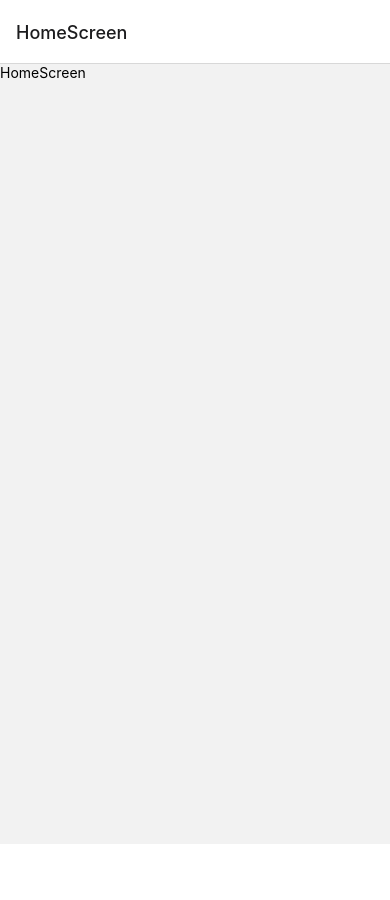
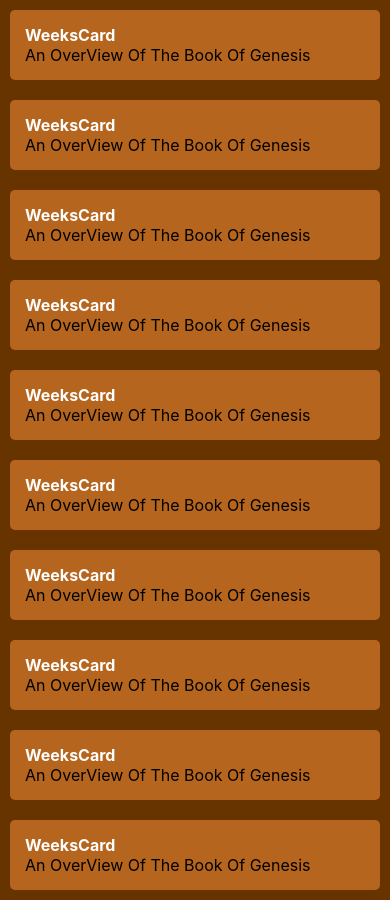
Before and after one commit to faleyecaleb/BibleApp, a React Native app in the folder bible-app/: screen /HomeScreen in a window 390 px wide. Before the commit the page ends 844 px from the top, so only its background shows below. Built offline with nearby package versions, Linux system fonts and the light colour scheme.

Commit message:
working on homescreen and a dummy details screen

```diff
--- a/bible-app/App.js
+++ b/bible-app/App.js
@@ -1,9 +1,9 @@
 import 'react-native-gesture-handler';
 import { NavigationContainer } from '@react-navigation/native';
 import { createStackNavigator } from '@react-navigation/stack';
-import { HomeScreen } from './src/screens/HomeScreen';
-import { StatusBar } from 'expo-status-bar';
+import HomeScreen from './src/screens/HomeScreen';
 import { StyleSheet, Text, View } from 'react-native';
+import Details from './src/screens/Details';
 
 
 const Stack = createStackNavigator();
@@ -12,8 +12,9 @@ const Stack = createStackNavigator();
 export default function App() {
   return (
     <NavigationContainer>
-      <Stack.Navigator initialRouteName='HomeScreen' screenOptions={false}>
+      <Stack.Navigator initialRouteName='HomeScreen' screenOptions={{headerShown: false}}>
         <Stack.Screen name='HomeScreen' component={HomeScreen} />
+        <Stack.Screen name='Details' component={Details} />
       </Stack.Navigator>
     </NavigationContainer>
   );
--- a/bible-app/package.json
+++ b/bible-app/package.json
@@ -17,10 +17,11 @@
     "react": "17.0.2",
     "react-dom": "17.0.2",
     "react-native": "0.68.2",
+    "react-native-gesture-handler": "~2.2.1",
+    "react-native-reanimated": "^2.8.0",
     "react-native-safe-area-context": "4.2.4",
     "react-native-screens": "~3.11.1",
-    "react-native-web": "0.17.7",
-    "react-native-gesture-handler": "~2.2.1"
+    "react-native-web": "0.17.7"
   },
   "devDependencies": {
     "@babel/core": "^7.12.9"
--- /dev/null
+++ b/bible-app/src/components/WeeksCard.js
@@ -0,0 +1,43 @@
+import { View, Text, StyleSheet, TouchableOpacity } from 'react-native'
+import React from 'react'
+import COLORS from '../theme/colors'
+
+const WeeksCard = () => {
+  return (
+    <View style={{flex: 1, paddingHorizontal: 10, backgroundColor: COLORS.gradientDark}}>
+      <TouchableOpacity>
+        <View style={style.cardText}>
+          <Text style={style.cardTextPrimary}>WeeksCard</Text>
+          <Text style={style.cardTextSecondary}>An OverView Of The Book Of Genesis</Text>
+        </View>
+      </TouchableOpacity>
+    </View>
+  )
+}
+
+const style = StyleSheet.create({
+  cardText: {
+    backgroundColor: COLORS.gradientLight,
+    marginVertical: 10,
+    color: COLORS.white,
+    paddingVertical: 15,
+    fontSize: 16,
+    borderRadius: 5,
+    paddingHorizontal: 15,
+    elevation: 5,
+  },
+
+  cardTextPrimary: {
+    color: COLORS.white,
+    fontSize: 16,
+    fontWeight: 'bold'
+  },
+
+  cardTextSecondary: {
+    color: COLORS.dark,
+    fontSize: 16,
+
+  }
+})
+
+export default WeeksCard
--- /dev/null
+++ b/bible-app/src/screens/Details.js
@@ -0,0 +1,13 @@
+import { View, Text, StatusBar } from 'react-native'
+import React from 'react'
+
+const Details = () => {
+  return (
+    <View>
+      <StatusBar hidden />
+      <Text>Details</Text>
+    </View>
+  )
+}
+
+export default Details
--- a/bible-app/src/screens/HomeScreen.js
+++ b/bible-app/src/screens/HomeScreen.js
@@ -1,14 +1,17 @@
-import { Text, View } from 'react-native'
-import React, { Component } from 'react'
+import { Text, View, SafeAreaView, FlatList } from 'react-native'
+import WeeksCard from '../components/WeeksCard'
 
-export class HomeScreen extends Component {
-  render() {
-    return (
+const dataList = ['Week One', 'Week Two', 'Week Three', 'Week Four', 'Week Five', 'Week Six', 'Week Seven', 'Week Eight', 'Week Nine', 'Week Ten']
+
+const HomeScreen = () => {
+  return(
+    <SafeAreaView>
       <View>
-        <Text>HomeScreen</Text>
+
       </View>
-    )
-  }
+      <FlatList data={dataList} renderItem={(data) => <WeeksCard />} />
+    </SafeAreaView>
+  )
 }
 
 export default HomeScreen
--- a/bible-app/src/theme/colors.js
+++ b/bible-app/src/theme/colors.js
@@ -5,7 +5,9 @@ const COLORS = {
   grey: '#A9A9A9',
   blue: '#5f82e6',
   red: 'red',
-  transparent: 'rgba(0,0,0,0)'
+  transparent: 'rgba(0,0,0,0)',
+  gradientDark: 'rgb(103, 52, 0)',
+  gradientLight: 'rgb(181, 101, 29)'
 }
 
 export default COLORS;
```
Also changed, not shown: 1 other file (tests, documents, lock files or other folders).
